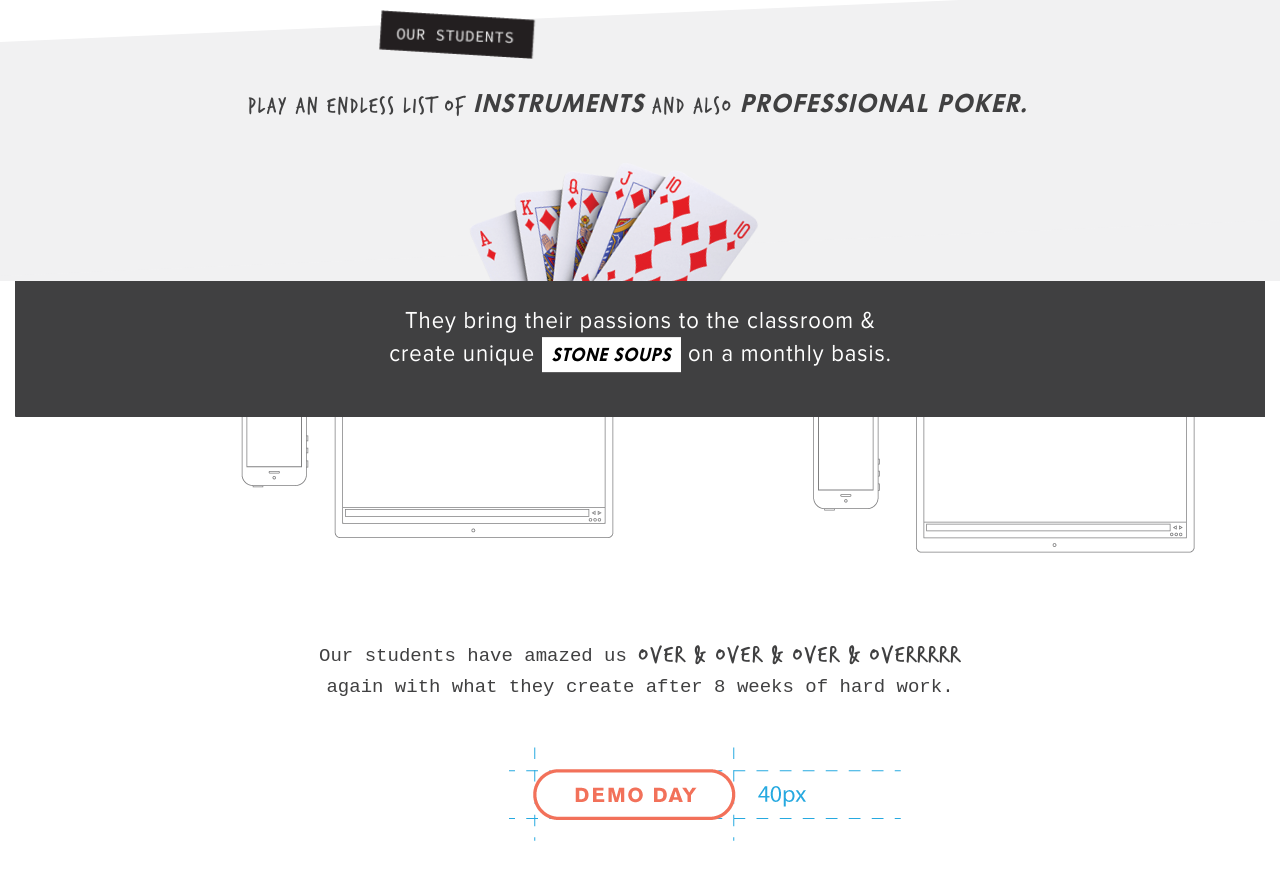
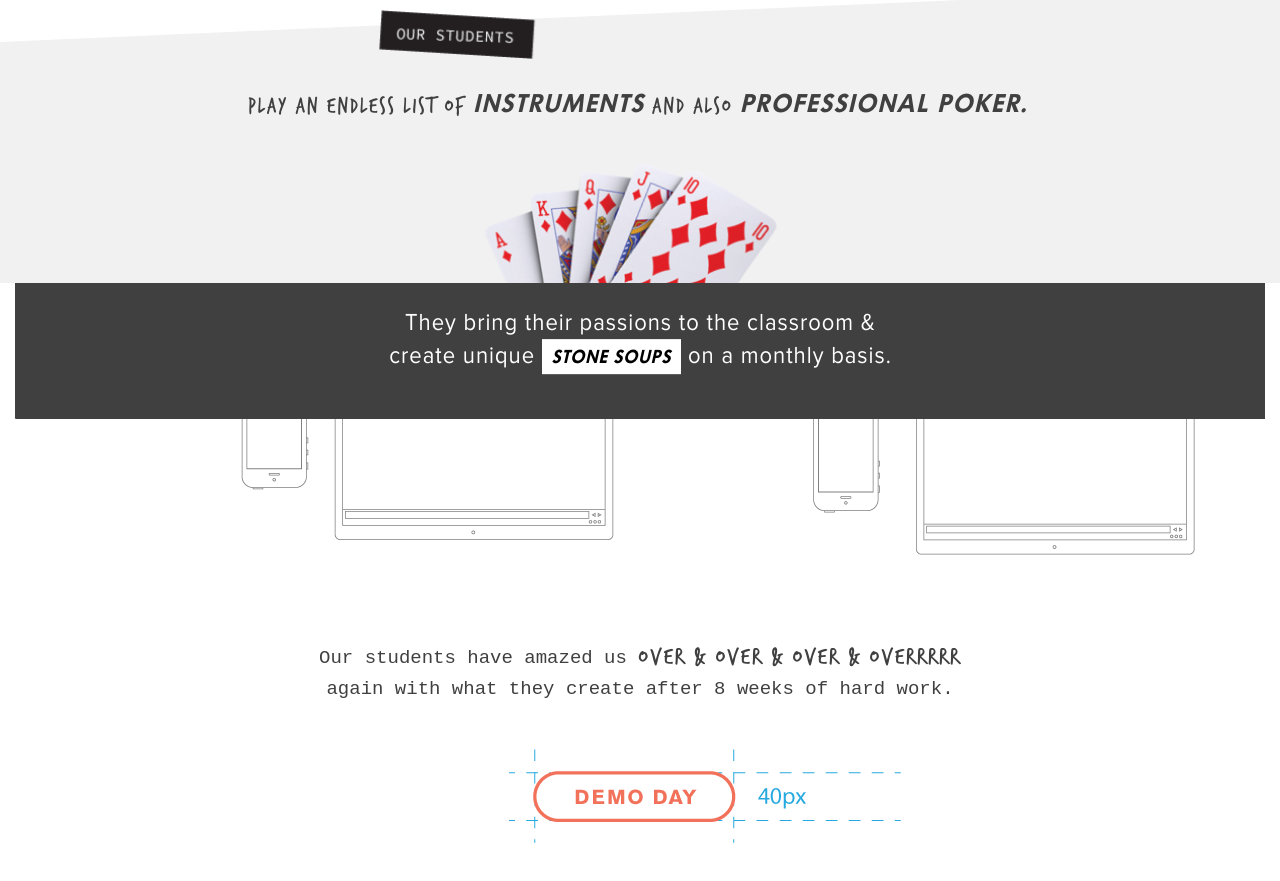
Before and after one commit to brittjs/student-outcomes, a plain HTML site: page index.html in a window 1280 px wide. Shown: the part 2173-3054 px from the top of the page. Drawn offline with nearby package versions, Linux system fonts and the light colour scheme.

Commit message:
minor css

```diff
--- a/css/style.css
+++ b/css/style.css
@@ -200,9 +200,9 @@
   min-height: 215px;
 }
 
-.poker-container#cards {
+#cards {
   height: 140px;
-  margin-top: -6px;
+  padding-left: 15px;
 }
 
 #ourStudentsLabel {
```
